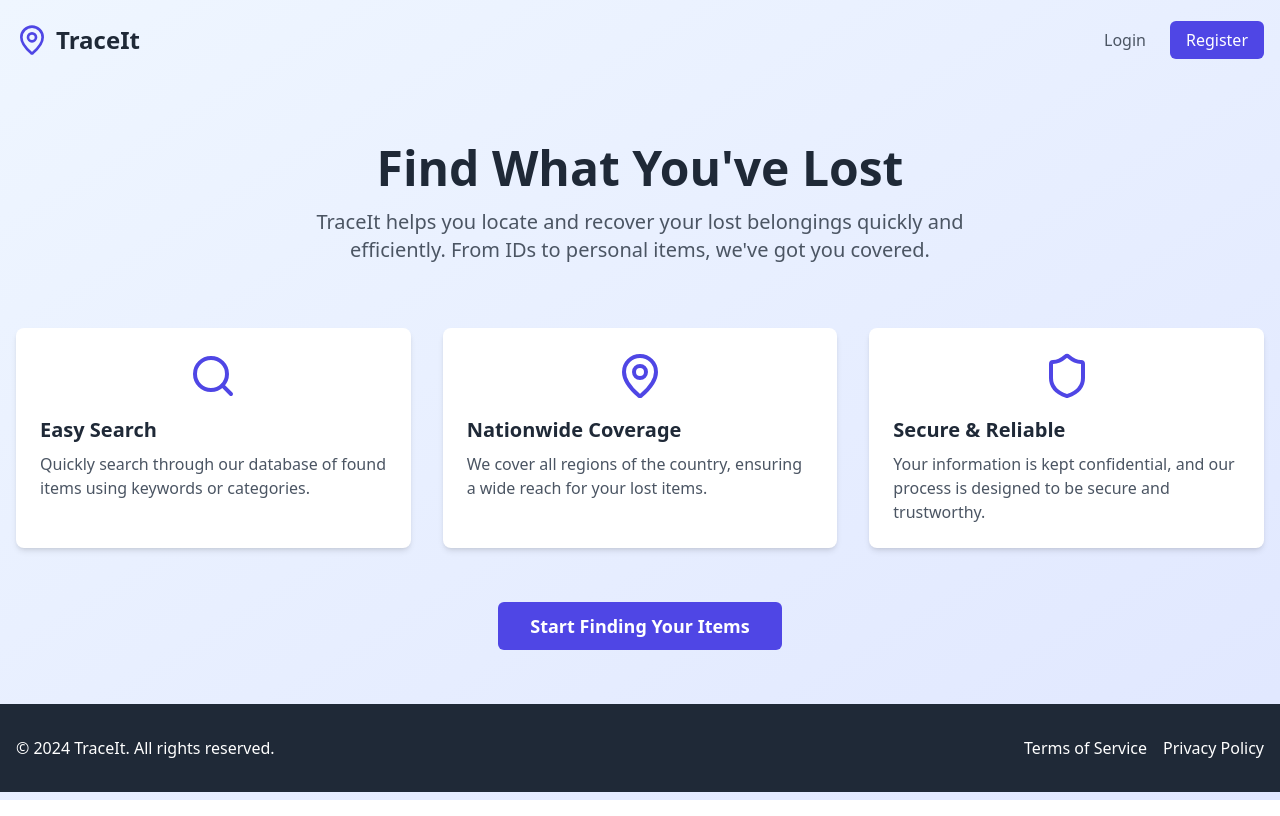
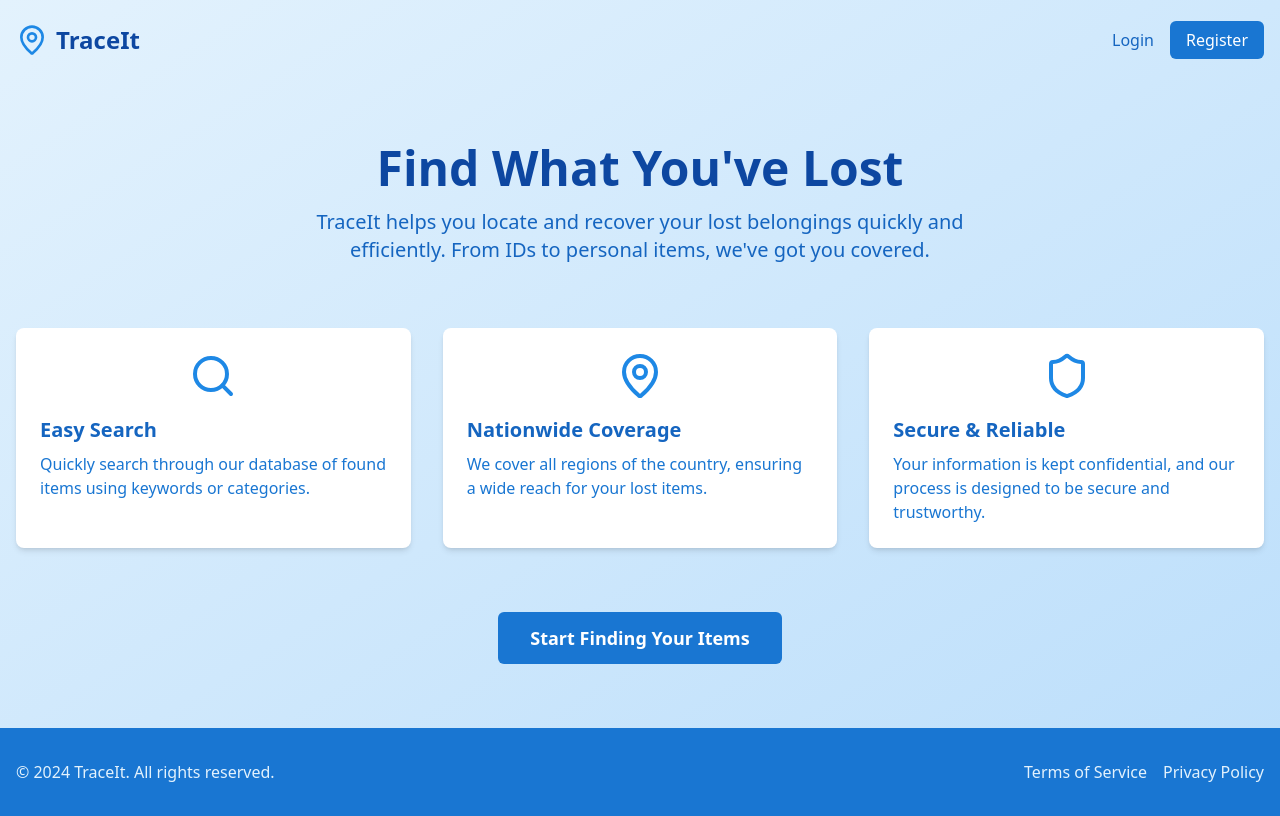
Before and after one commit to O-G-W-A-L/Trace-It, a React (Vite) app in the folder frontend/: page / in a window 1280 px wide. Built offline with nearby package versions, Linux system fonts and the light colour scheme; no server answers; the HTML template or start-up script is replaced by a standard one.

Commit message:
enhhance the features, beeter ui

```diff
--- a/frontend/src/components/LandingPage.jsx
+++ b/frontend/src/components/LandingPage.jsx
@@ -4,57 +4,52 @@ import { Search, MapPin, Shield } from 'lucide-react';
 
 const LandingPage = () => {
   return (
-    <div className="min-h-screen bg-gradient-to-br from-blue-50 to-indigo-100">
-      <header className="container mx-auto px-4 py-6 flex justify-between items-center">
+    <div className="min-h-screen bg-gradient-to-br from-[#E3F2FD] to-[#BBDEFB]">
+      <header className="container mx-auto px-4 py-6 flex flex-wrap justify-between items-center">
         <div className="flex items-center space-x-2">
-          <MapPin className="h-8 w-8 text-indigo-600" />
-          <span className="text-2xl font-bold text-gray-800">TraceIt</span>
+          <MapPin className="h-8 w-8 text-[#1E88E5]" />
+          <span className="text-2xl font-bold text-[#0D47A1]">TraceIt</span>
         </div>
-        <nav>
-          <ul className="flex space-x-6">
-            <li><Link to="/login" className="text-gray-600 hover:text-indigo-600 transition">Login</Link></li>
-            <li><Link to="/register" className="bg-indigo-600 text-white px-4 py-2 rounded-md hover:bg-indigo-700 transition">Register</Link></li>
-          </ul>
+        <nav className="space-x-4">
+          <Link to="/login" className="text-[#1565C0] hover:text-[#1E88E5] transition">Login</Link>
+          <Link to="/register" className="bg-[#1976D2] text-white px-4 py-2 rounded-md hover:bg-[#1565C0] transition">Register</Link>
         </nav>
       </header>
 
       <main className="container mx-auto px-4 py-16">
         <div className="text-center mb-16">
-          <h1 className="text-5xl font-bold text-gray-800 mb-4">Find What You've Lost</h1>
-          <p className="text-xl text-gray-600 max-w-2xl mx-auto">TraceIt helps you locate and recover your lost belongings quickly and efficiently. From IDs to personal items, we've got you covered.</p>
+          <h1 className="text-4xl sm:text-5xl font-bold text-[#0D47A1] mb-4">Find What You've Lost</h1>
+          <p className="text-xl text-[#1565C0] max-w-2xl mx-auto">TraceIt helps you locate and recover your lost belongings quickly and efficiently. From IDs to personal items, we've got you covered.</p>
         </div>
 
-        <div className="grid md:grid-cols-3 gap-8 mb-16">
-          <FeatureCard
-            icon={<Search className="h-12 w-12 text-indigo-600" />}
-            title="Easy Search"
-            description="Quickly search through our database of found items using keywords or categories."
-          />
-          <FeatureCard
-            icon={<MapPin className="h-12 w-12 text-indigo-600" />}
-            title="Nationwide Coverage"
-            description="We cover all regions of the country, ensuring a wide reach for your lost items."
-          />
-          <FeatureCard
-            icon={<Shield className="h-12 w-12 text-indigo-600" />}
-            title="Secure & Reliable"
-            description="Your information is kept confidential, and our process is designed to be secure and trustworthy."
-          />
+        <div className="grid sm:grid-cols-2 lg:grid-cols-3 gap-8 mb-16">
+          {[
+            { icon: <Search className="h-12 w-12 text-[#1E88E5]" />, title: "Easy Search", description: "Quickly search through our database of found items using keywords or categories." },
+            { icon: <MapPin className="h-12 w-12 text-[#1E88E5]" />, title: "Nationwide Coverage", description: "We cover all regions of the country, ensuring a wide reach for your lost items." },
+            { icon: <Shield className="h-12 w-12 text-[#1E88E5]" />, title: "Secure & Reliable", description: "Your information is kept confidential, and our process is designed to be secure and trustworthy." }
+          ].map((feature, index) => (
+            <div key={index} className="bg-white p-6 rounded-lg shadow-md hover:shadow-lg transition">
+              <div className="flex justify-center mb-4">{feature.icon}</div>
+              <h3 className="text-xl font-semibold text-[#1565C0] mb-2">{feature.title}</h3>
+              <p className="text-[#1976D2]">{feature.description}</p>
+            </div>
+          ))}
         </div>
 
         <div className="text-center">
-          <Link to="/register" className="bg-indigo-600 text-white px-8 py-3 rounded-md text-lg font-semibold hover:bg-indigo-700 transition">
+          <Link to="/register" className="bg-[#1976D2] text-white px-8 py-3 rounded-md text-lg font-semibold hover:bg-[#1565C0] transition inline-block">
             Start Finding Your Items
           </Link>
         </div>
       </main>
 
-      <footer className="bg-gray-800 text-white py-8">
-        <div className="container mx-auto px-4 flex justify-between items-center">
-          <div>&copy; 2024 TraceIt. All rights reserved.</div>
-          <div className="flex space-x-4">
-            <Link to="/terms" className="hover:text-indigo-400 transition">Terms of Service</Link>
-            <Link to="/privacy" className="hover:text-indigo-400 transition">Privacy Policy</Link>
+      <footer className="bg-[#1976D2] text-[#E3F2FD] py-8">
+
+        <div className="container mx-auto px-4 flex flex-col sm:flex-row justify-between items-center">
+          <div className="mb-4 sm:mb-0">&copy; 2024 TraceIt. All rights reserved.</div>
+          <div className="space-x-4">
+            <Link to="/terms" className="hover:text-white transition">Terms of Service</Link>
+            <Link to="/privacy" className="hover:text-white transition">Privacy Policy</Link>
           </div>
         </div>
       </footer>
@@ -62,14 +57,4 @@ const LandingPage = () => {
   );
 };
 
-const FeatureCard = ({ icon, title, description }) => {
-  return (
-    <div className="bg-white p-6 rounded-lg shadow-md hover:shadow-lg transition">
-      <div className="flex justify-center mb-4">{icon}</div>
-      <h3 className="text-xl font-semibold text-gray-800 mb-2">{title}</h3>
-      <p className="text-gray-600">{description}</p>
-    </div>
-  );
-};
-
 export default LandingPage;
```
